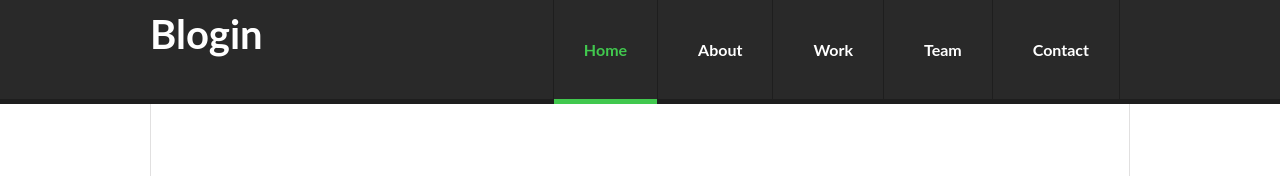
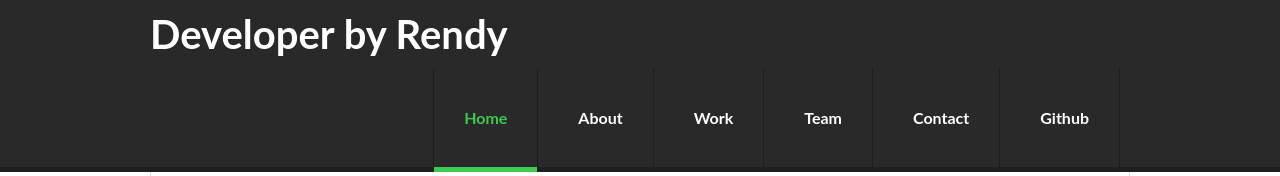
Before and after one commit to Randi356/rencrpx_tech_github.io, a plain HTML site: page index.html in a window 1280 px wide. Shown: the top 176 px of the page. Drawn offline with Linux system fonts and the light colour scheme; a web font is replaced by a local one.

Commit message:
Update index.html

```diff
--- a/index.html
+++ b/index.html
@@ -18,7 +18,7 @@
         <div class="fix container">
             <header id="header">
                 <div class="left_logo">
-                    <h1>Blogin</h1>
+                    <h1>Developer by Rendy</h1>
                 </div>
                 <nav>
                     <ul id="menu">
@@ -27,6 +27,7 @@
                         <li><a href="">Work</a></li>
                         <li><a href="">Team</a></li>
                         <li><a href="">Contact</a></li>
+                        <li><a href="">Github</a></li>
                     </ul>
                     <div class="mobile-view">
                         <span onclick="openNav()">&#9776</span>
@@ -38,6 +39,7 @@
                                 <a onclick="closeNav()" href="">Work</a>
                                 <a onclick="closeNav()" href="">Team</a>
                                 <a onclick="closeNav()" href="">Contact</a>
+                                <a onclick="closeNav()" href="">Github</a>
                             </div>
                         </div>
                     </div>
@@ -114,7 +116,7 @@
         <div class="fix container">
             <footer id="footer">
                 <h1>Blogin</h1>
-                <p>&copy; 2014 Blogin.com - All Rights Reserved -
+                <p>&copy; 2022 New developer by rendy - All Rights Reserved -
                     Find more free Templates at Pixelhint.com</p>
 
                 <div class="social_icon">
```
